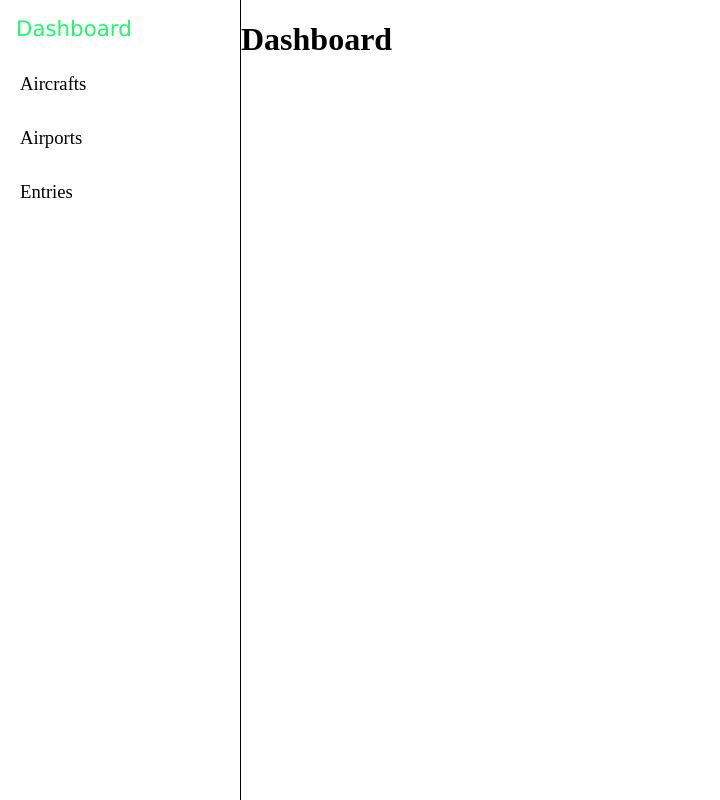
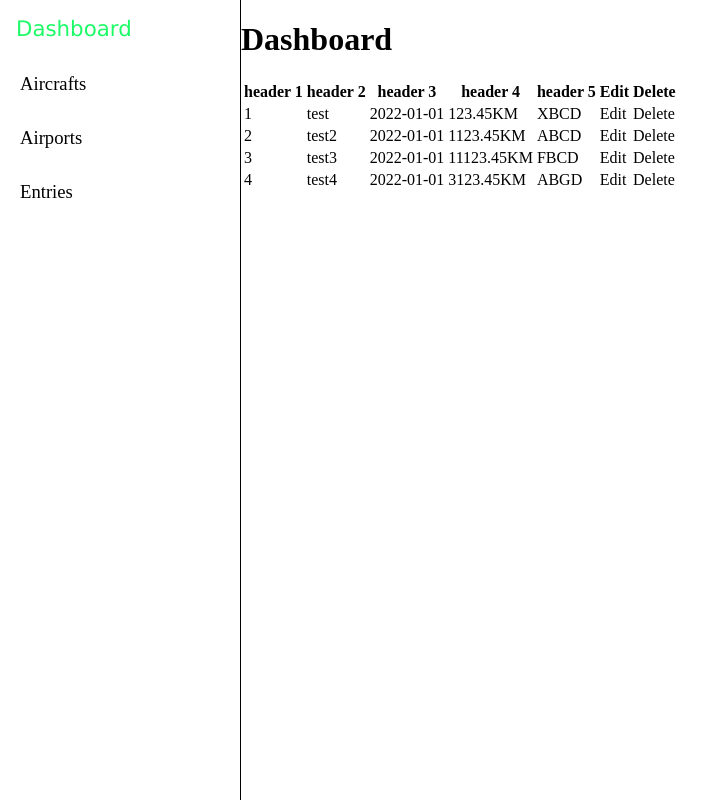
Before and after one commit to vmdharan/flightlog-ui_DEPRECATED, a React (Vite) app: page / in a window 1280 px wide. Shown: the whole page, without its empty margins (0-720 px from the left). Built offline with nearby package versions, Linux system fonts and the light colour scheme.

Commit message:
Created Table component
Created Table component for testing.

```diff
--- /dev/null
+++ b/src/components/Table/index.tsx
@@ -0,0 +1,56 @@
+import React from "react";
+
+const Table = () => {
+    const canEdit = true;
+    const canDelete = true;
+
+    const headers = [
+        "header 1",
+        "header 2",
+        "header 3",
+        "header 4",
+        "header 5"
+    ];
+    const columns = [
+        ["1", 'test', "2022-01-01", "123.45KM", "XBCD"],
+        ["2", 'test2', "2022-01-01", "1123.45KM", "ABCD"],
+        ["3", 'test3', "2022-01-01", "11123.45KM", "FBCD"],
+        ["4", 'test4', "2022-01-01", "3123.45KM", "ABGD"],
+    ];
+
+    return (
+        <table>
+            <thead>
+                <tr key="head">
+                    {headers && headers.map(m => (
+                        <th key={m}>{m}</th>
+                    ))}
+                    {canEdit && (
+                        <th>Edit</th>
+                    )}
+                    {canDelete && (
+                        <th>Delete</th>
+                    )}
+                </tr>
+            </thead>
+            <tbody>
+                {columns && columns.map(c => (
+                    <tr key={c[0]}>
+                        {c && c.map(c2 => (
+                            <td key={c2}>{c2}</td>
+                        ))}
+                        {canEdit && (
+                            <td>Edit</td>
+                        )}
+                        {canDelete && (
+                            <td>Delete</td>
+                        )}
+                    </tr>
+                ))}
+            </tbody>
+        </table>
+    );
+}
+
+
+export default Table;
--- a/src/pages/dashboard/index.tsx
+++ b/src/pages/dashboard/index.tsx
@@ -1,8 +1,13 @@
 import React from "react";
+import Table from "../../components/Table";
 
 const Dashboard = () => {
     return (
-        <h1>Dashboard</h1>
+        <>
+            <h1>Dashboard</h1>
+            <Table />
+        </>
+
     )
 }
 
```
